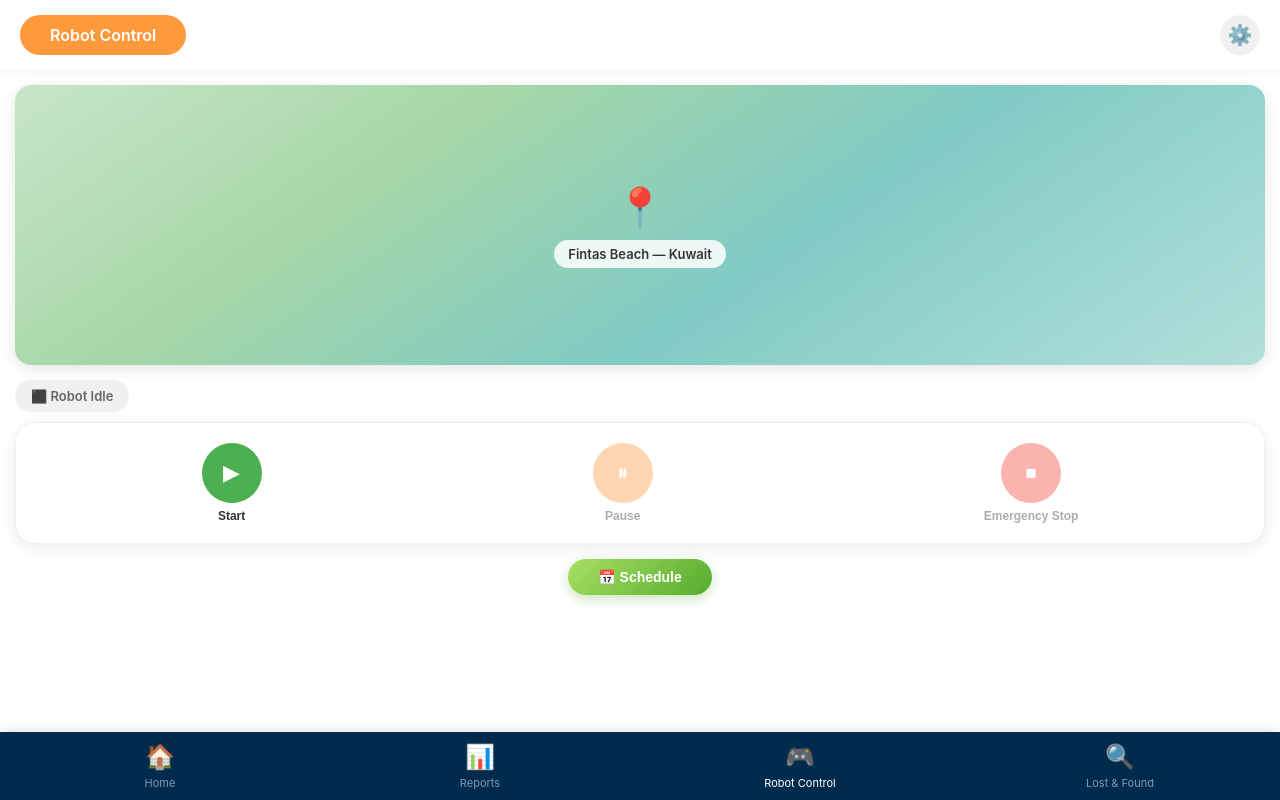
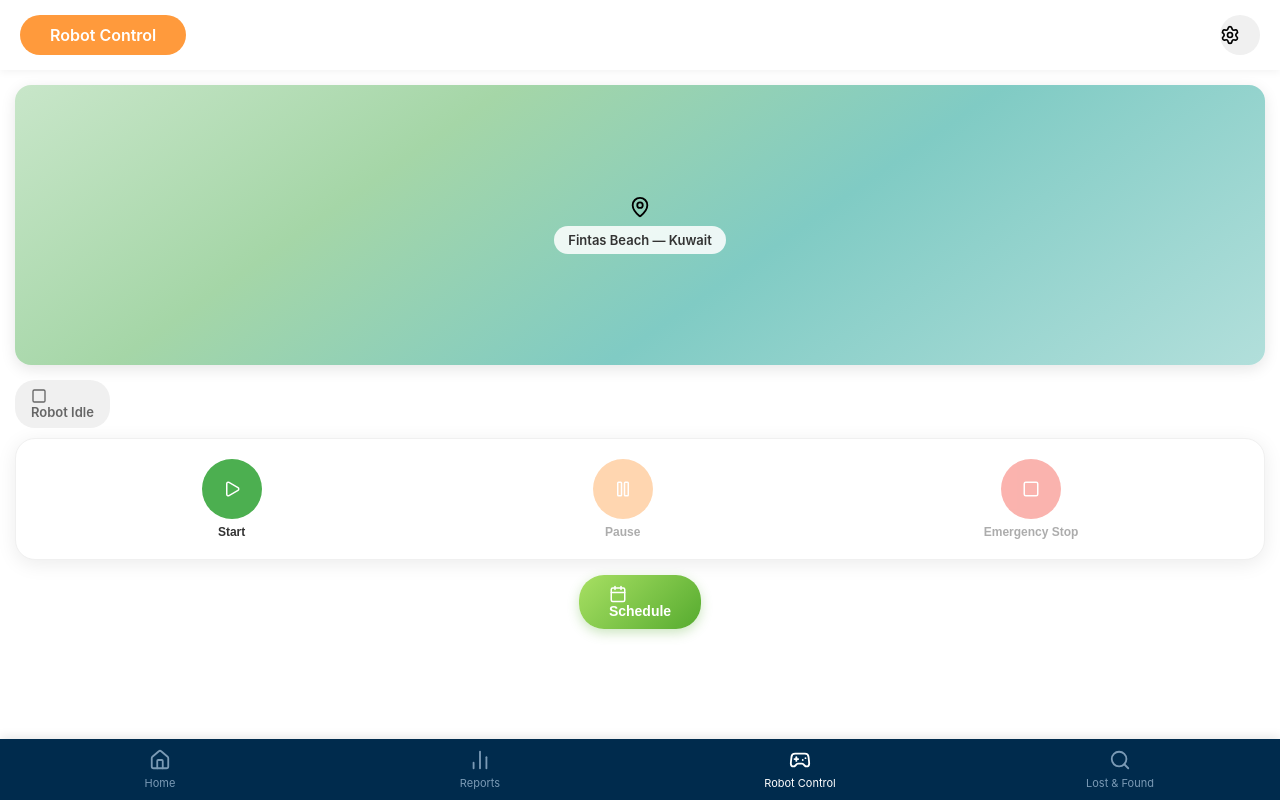
Before and after one commit to SanaFardousi/Design, a React (Create React App) app in the folder MrNadhif_app/MrNadhif-frontend/: page /robot-control in a window 1280 px wide. Built offline with nearby package versions, Linux system fonts and the light colour scheme.

Commit message:
Update Icons

```diff
--- a/MrNadhif_app/MrNadhif-frontend/src/screens/Robotcontrolscreen.css
+++ b/MrNadhif_app/MrNadhif-frontend/src/screens/Robotcontrolscreen.css
@@ -203,3 +203,13 @@
 .nav-item.active { color: white; }
 .nav-icon { font-size: 24px; margin-bottom: 5px; }
 .nav-label { font-size: 11px; }
+
+/* Keep Lucide SVG icons aligned (removes baseline spacing) */
+.rc-settings-btn svg,
+.rc-map-pin svg,
+.rc-btn-icon svg,
+.rc-schedule-btn svg,
+.nav-icon svg,
+.rc-status-badge svg {
+  display: block;
+}
--- a/MrNadhif_app/MrNadhif-frontend/src/screens/Robotcontrolscreen.js
+++ b/MrNadhif_app/MrNadhif-frontend/src/screens/Robotcontrolscreen.js
@@ -2,10 +2,29 @@ import React, { useState } from 'react';
 import { useNavigate } from 'react-router-dom';
 import './Robotcontrolscreen.css';
 
+// Import Lucide SVG icons to replace emojis/symbols
+import {
+  Settings,
+  MapPin,
+  Circle,
+  Play,
+  Pause,
+  Square,
+  Calendar,
+  Home,
+  BarChart2,
+  Gamepad2,
+  Search,
+  AlertTriangle,
+} from 'lucide-react';
+
 function RobotControlScreen() {
   const navigate = useNavigate();
-  const [robotStatus, setRobotStatus] = useState('idle'); // idle, running, paused
 
+  // robotStatus can be: "idle", "running", or "paused"
+  const [robotStatus, setRobotStatus] = useState('idle');
+
+  // Control handlers update the robotStatus state
   const handleStart = () => setRobotStatus('running');
   const handlePause = () => setRobotStatus('paused');
   const handleStop = () => setRobotStatus('idle');
@@ -15,17 +34,29 @@ function RobotControlScreen() {
       {/* Header */}
       <div className="rc-header">
         <div className="rc-header-title">Robot Control</div>
-        <button className="rc-settings-btn">⚙️</button>
+
+        {/* Settings icon */}
+        <button className="rc-settings-btn" aria-label="Settings">
+          <Settings size={20} />
+        </button>
       </div>
 
       {/* Map Area */}
       <div className="rc-map">
         <div className="rc-map-placeholder">
-          <div className="rc-map-pin">📍</div>
+          {/*Map pin icon  */}
+          <div className="rc-map-pin" aria-hidden="true">
+            <MapPin size={22} />
+          </div>
+
           <div className="rc-map-label">Fintas Beach — Kuwait</div>
+
+          {/* Show the robot dot only while running */}
           {robotStatus === 'running' && (
-            <div className="rc-robot-dot">
+            <div className="rc-robot-dot" aria-hidden="true">
               <div className="rc-robot-pulse"></div>
+
+
             </div>
           )}
         </div>
@@ -33,9 +64,24 @@ function RobotControlScreen() {
 
       {/* Status Badge */}
       <div className={`rc-status-badge rc-status-${robotStatus}`}>
-        {robotStatus === 'idle' && '⬛ Robot Idle'}
-        {robotStatus === 'running' && '🟢 Robot Running'}
-        {robotStatus === 'paused' && '🟡 Robot Paused'}
+
+        {robotStatus === 'idle' && (
+          <>
+            <Square size={16} /> <span>Robot Idle</span>
+          </>
+        )}
+
+        {robotStatus === 'running' && (
+          <>
+            <Circle size={16} /> <span>Robot Running</span>
+          </>
+        )}
+
+        {robotStatus === 'paused' && (
+          <>
+            <Pause size={16} /> <span>Robot Paused</span>
+          </>
+        )}
       </div>
 
       {/* Control Buttons */}
@@ -45,7 +91,9 @@ function RobotControlScreen() {
           onClick={handleStart}
           disabled={robotStatus === 'running'}
         >
-          <span className="rc-btn-icon">▶</span>
+          <span className="rc-btn-icon" aria-hidden="true">
+            <Play size={18} />
+          </span>
           <span className="rc-btn-label">Start</span>
         </button>
 
@@ -54,7 +102,10 @@ function RobotControlScreen() {
           onClick={handlePause}
           disabled={robotStatus !== 'running'}
         >
-          <span className="rc-btn-icon">⏸</span>
+          {/* Pause icon */}
+          <span className="rc-btn-icon" aria-hidden="true">
+            <Pause size={18} />
+          </span>
           <span className="rc-btn-label">Pause</span>
         </button>
 
@@ -63,7 +114,10 @@ function RobotControlScreen() {
           onClick={handleStop}
           disabled={robotStatus === 'idle'}
         >
-          <span className="rc-btn-icon">⏹</span>
+          {/* Stop icon */}
+          <span className="rc-btn-icon" aria-hidden="true">
+            <Square size={18} />
+          </span>
           <span className="rc-btn-label">Emergency Stop</span>
         </button>
       </div>
@@ -71,26 +125,38 @@ function RobotControlScreen() {
       {/* Schedule Button */}
       <div className="rc-schedule-wrapper">
         <button className="rc-schedule-btn" onClick={() => navigate('/schedule')}>
-          📅 Schedule
+          {/* Calendar icon */}
+          <Calendar size={18} /> <span>Schedule</span>
         </button>
       </div>
 
       {/* Bottom Navigation */}
       <div className="bottom-nav">
         <div className="nav-item" onClick={() => navigate('/dashboard')}>
-          <div className="nav-icon">🏠</div>
+          <div className="nav-icon" aria-hidden="true">
+            <Home size={22} />
+          </div>
           <div className="nav-label">Home</div>
         </div>
+
         <div className="nav-item" onClick={() => navigate('/reports')}>
-          <div className="nav-icon">📊</div>
+          <div className="nav-icon" aria-hidden="true">
+            <BarChart2 size={22} />
+          </div>
           <div className="nav-label">Reports</div>
         </div>
+
         <div className="nav-item active">
-          <div className="nav-icon">🎮</div>
+          <div className="nav-icon" aria-hidden="true">
+            <Gamepad2 size={22} />
+          </div>
           <div className="nav-label">Robot Control</div>
         </div>
+
         <div className="nav-item" onClick={() => navigate('/valuables')}>
-          <div className="nav-icon">🔍</div>
+          <div className="nav-icon" aria-hidden="true">
+            <Search size={22} />
+          </div>
           <div className="nav-label">Lost & Found</div>
         </div>
       </div>
--- a/MrNadhif_app/MrNadhif-frontend/src/screens/Schedulescreen .css
+++ b/MrNadhif_app/MrNadhif-frontend/src/screens/Schedulescreen .css
@@ -183,3 +183,17 @@
 .nav-item.active { color: white; }
 .nav-icon { font-size: 24px; margin-bottom: 5px; }
 .nav-label { font-size: 11px; }
+
+/* Keeps Lucide SVG icons aligned (removes baseline spacing) */
+.sched-select-arrow svg,
+.nav-icon svg,
+.sched-saved-content svg {
+  display: block;
+}
+
+/* Optional: make "Saved!" icon + text sit nicely */
+.sched-saved-content {
+  display: inline-flex;
+  align-items: center;
+  gap: 8px;
+}
--- a/MrNadhif_app/MrNadhif-frontend/src/screens/Schedulescreen.js
+++ b/MrNadhif_app/MrNadhif-frontend/src/screens/Schedulescreen.js
@@ -1,9 +1,21 @@
 import React, { useState } from 'react';
 import { useNavigate } from 'react-router-dom';
-import './Schedulescreen .css';
+import './Schedulescreen .css'; // (keeping your original path as-is)
+
+// Lucide SVG icons
+import {
+  Calendar,
+  CheckCircle2,
+  ChevronDown,
+  Home,
+  BarChart2,
+  Gamepad2,
+  Search,
+} from 'lucide-react';
 
 function ScheduleScreen() {
   const navigate = useNavigate();
+
   const [selectedDay, setSelectedDay] = useState(3); // Thu default
   const [beach, setBeach] = useState('');
   const [date, setDate] = useState('');
@@ -70,7 +82,10 @@ function ScheduleScreen() {
               <option key={i} value={b}>{b}</option>
             ))}
           </select>
-          <span className="sched-select-arrow">▼</span>
+
+          <span className="sched-select-arrow" aria-hidden="true">
+            <ChevronDown size={16} />
+          </span>
         </div>
       </div>
 
@@ -108,26 +123,44 @@ function ScheduleScreen() {
       {/* Save Button */}
       <div className="sched-save-wrapper">
         <button className={`sched-save-btn ${saved ? 'sched-saved' : ''}`} onClick={handleSave}>
-          {saved ? '✅ Saved!' : 'Save'}
+          {saved ? (
+            <span className="sched-saved-content">
+              <CheckCircle2 size={18} />
+              <span>Saved!</span>
+            </span>
+          ) : (
+            'Save'
+          )}
         </button>
       </div>
 
       {/* Bottom Navigation */}
       <div className="bottom-nav">
         <div className="nav-item" onClick={() => navigate('/dashboard')}>
-          <div className="nav-icon">🏠</div>
+          <div className="nav-icon" aria-hidden="true">
+            <Home size={22} />
+          </div>
           <div className="nav-label">Home</div>
         </div>
+
         <div className="nav-item" onClick={() => navigate('/reports')}>
-          <div className="nav-icon">📊</div>
+          <div className="nav-icon" aria-hidden="true">
+            <BarChart2 size={22} />
+          </div>
           <div className="nav-label">Reports</div>
         </div>
+
         <div className="nav-item active" onClick={() => navigate('/robot-control')}>
-          <div className="nav-icon">🎮</div>
+          <div className="nav-icon" aria-hidden="true">
+            <Gamepad2 size={22} />
+          </div>
           <div className="nav-label">Robot Control</div>
         </div>
+
         <div className="nav-item" onClick={() => navigate('/valuables')}>
-          <div className="nav-icon">🔍</div>
+          <div className="nav-icon" aria-hidden="true">
+            <Search size={22} />
+          </div>
           <div className="nav-label">Lost & Found</div>
         </div>
       </div>
--- a/MrNadhif_app/MrNadhif-frontend/src/screens/Valuablesscreen.css
+++ b/MrNadhif_app/MrNadhif-frontend/src/screens/Valuablesscreen.css
@@ -147,3 +147,11 @@
 .nav-item.active { color: white; }
 .nav-icon { font-size: 24px; margin-bottom: 5px; }
 .nav-label { font-size: 11px; }
+
+/* Align SVG icons properly */
+.val-settings-btn svg,
+.val-search-icon svg,
+.val-img-icon svg,
+.nav-icon svg {
+  display: block;
+}
```
Also changed, not shown: MrNadhif_app/MrNadhif-frontend/src/screens/Valuablesscreen.js (+73 -11 lines).
